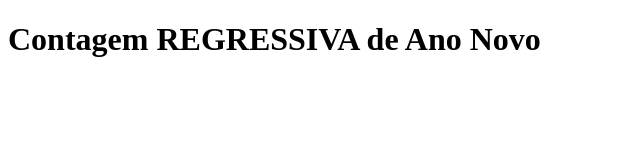
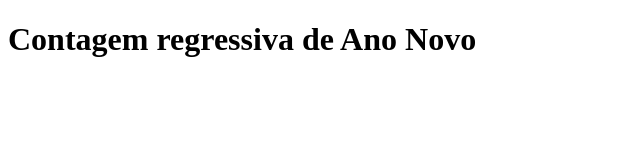
Before and after one commit to hazielfarias/Projeto-Aula-Larissa, a plain HTML site: page index.html in a window 1280 px wide. Shown: the whole page, without its empty margins (0-640 px from the left). Drawn offline with Linux system fonts and the light colour scheme.

Commit message:
Mudança feita por outro usuário

```diff
--- a/index.html
+++ b/index.html
@@ -6,14 +6,14 @@
         <title>Aula 01 - Larissa</title>
     </head>
     <body>
-        <h1 id="titulo">Contagem REGRESSIVA de Ano Novo</h1>
+        <h1 id="titulo">Contagem regressiva de Ano Novo</h1>
         <script>
             var contador = 10;
             while(contador >= 1){
                 console.log(contador);
                 contador = contador-1;
             }
-            console.log("Feliz COVID-21");
+            console.log("Feliz COVID-20");
         </script>
     </body>
 </html>
```
